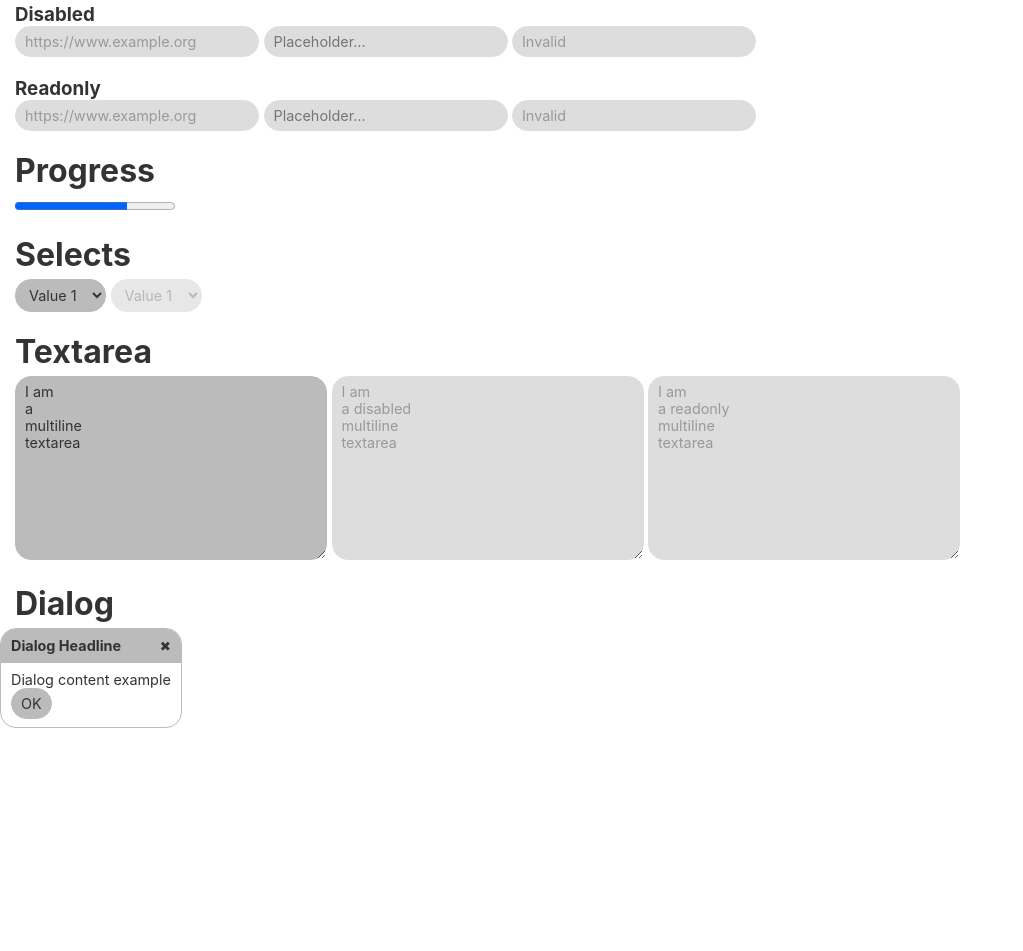
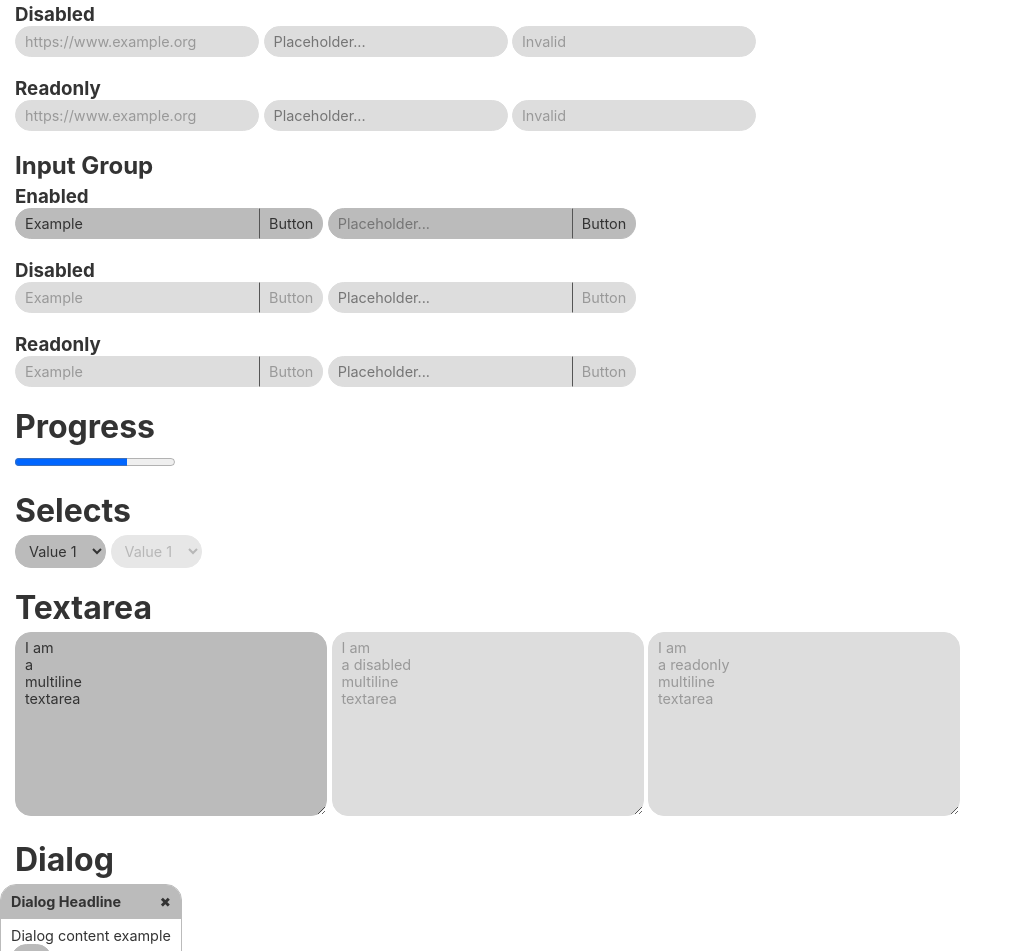
Before and after one commit to kompanie-dev/komponist, a website: page demo/index.html in a window 1280 px wide. Shown: the part 2684-3635 px from the top of the page, without its empty margins (0-1023 px from the left). Before the commit the page ends 3412 px from the top, so only its background shows below. Drawn offline with Linux system fonts and the light colour scheme.

Commit message:
Add .input-group class

```diff
--- a/demo/index.html
+++ b/demo/index.html
@@ -271,6 +271,43 @@ body {
     <input class="input" type="url" placeholder="Placeholder..." value="Invalid" readonly>
 </div>
 
+<h2>Input Group</h2>
+<div class="spacer">
+    <h3>Enabled</h3>
+    <div class="input-group">
+        <input class="input" type="text" placeholder="Placeholder..." value="Example">
+        <button class="button">Button</button>
+    </div>
+    <div class="input-group">
+        <input class="input" type="text" placeholder="Placeholder...">
+        <button class="button">Button</button>
+    </div>
+
+    <div class="spacer"></div>
+
+    <h3>Disabled</h3>
+    <div class="input-group">
+        <input class="input" type="text" placeholder="Placeholder..." value="Example" disabled>
+        <button class="button" disabled>Button</button>
+    </div>
+    <div class="input-group">
+        <input class="input" type="text" placeholder="Placeholder..." disabled>
+        <button class="button" disabled>Button</button>
+    </div>
+
+    <div class="spacer"></div>
+
+    <h3>Readonly</h3>
+    <div class="input-group">
+        <input class="input" type="text" placeholder="Placeholder..." value="Example" readonly>
+        <button class="button" disabled>Button</button>
+    </div>
+    <div class="input-group">
+        <input class="input" type="text" placeholder="Placeholder..." readonly>
+        <button class="button" disabled>Button</button>
+    </div>
+</div>
+
 <h1>Progress</h1>
 <div class="spacer">
     <progress class="progress" value="70" max="100"></progress>
--- a/index.css
+++ b/index.css
@@ -4,4 +4,5 @@
 @import url(source/button-group.css);
 @import url(source/dialog.css);
 @import url(source/forms.css);
+@import url(source/input-group.css);
 @import url(source/label.css);
--- /dev/null
+++ b/source/input-group.css
@@ -0,0 +1,17 @@
+.input-group {
+    display: inline-block;
+    font-size: 0;
+
+    .button {
+        border-top-left-radius: 0;
+        border-bottom-left-radius: 0;
+        border-left-color: var(--element-border-color-hovered);
+    }
+    .input {
+        border-top-right-radius: 0;
+        border-bottom-right-radius: 0;
+    }
+    .input:hover {
+        border-right-color: var(--element-background) !important;
+    }
+}
```
